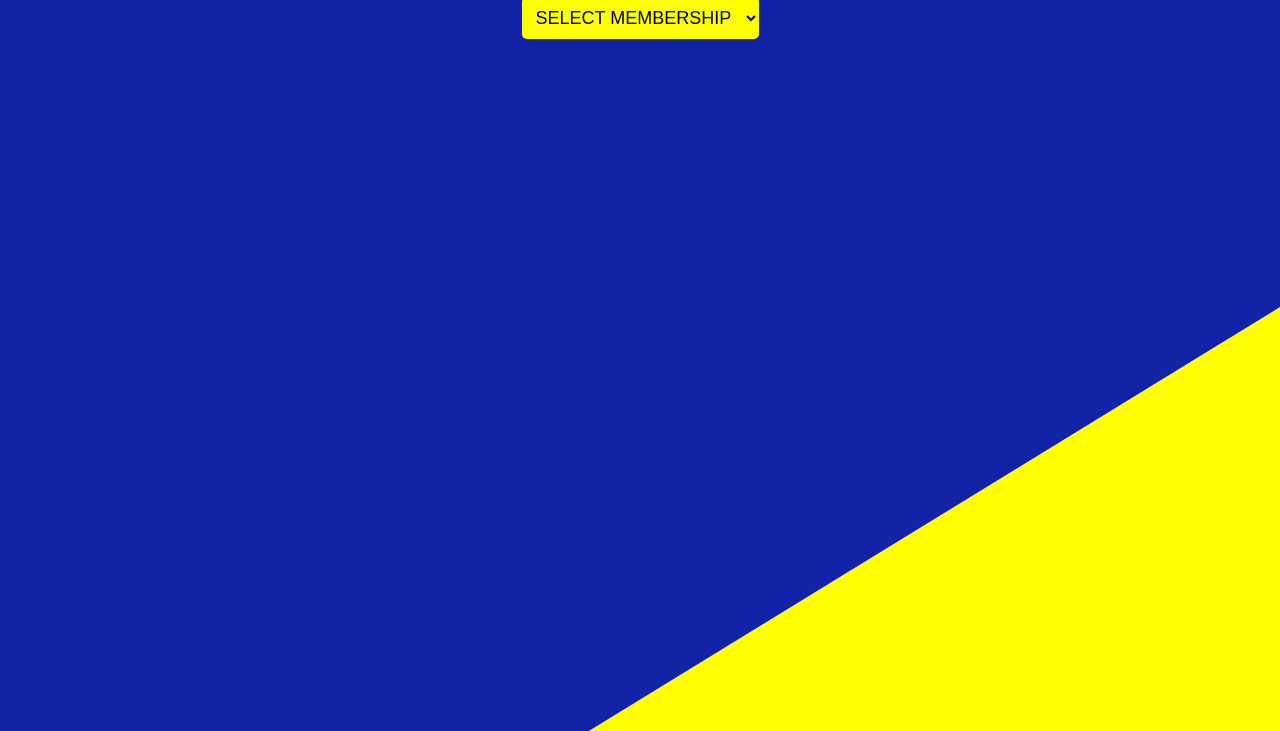
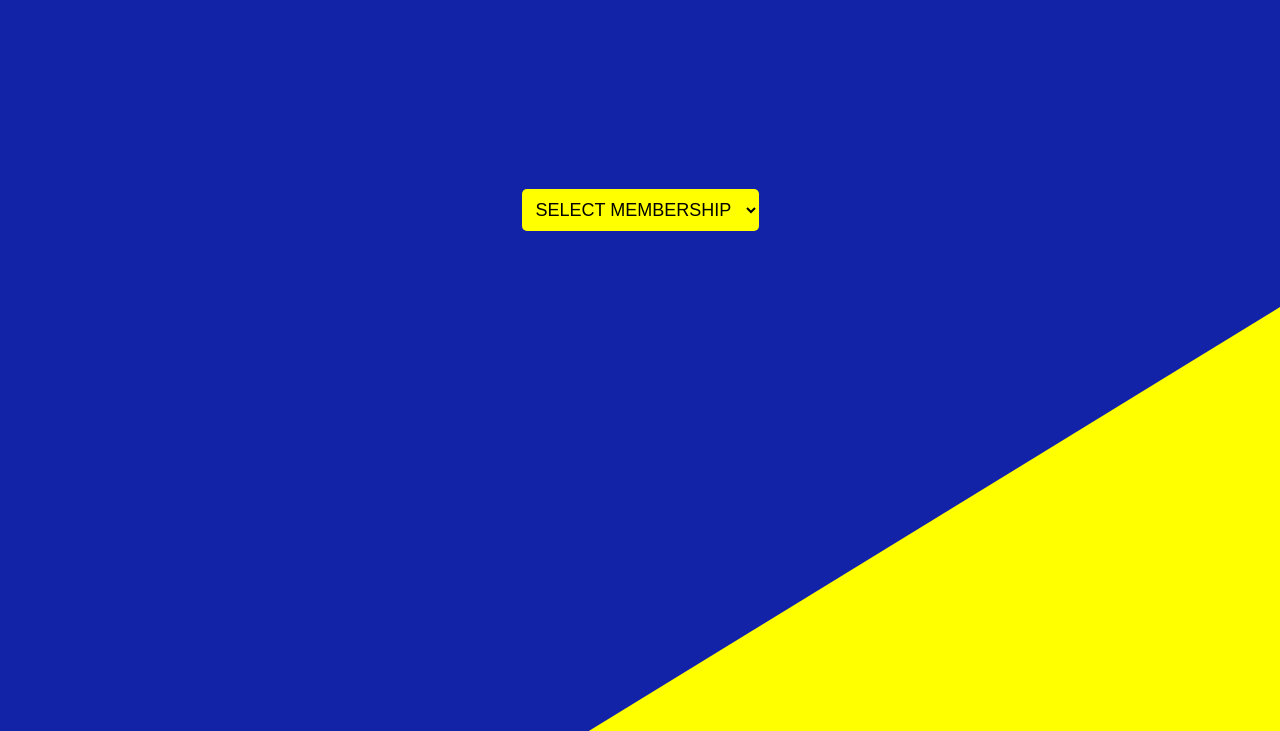
Before and after one commit to nimely111/Attendance-App, a plain HTML site: page index.html in a window 1280 px wide. Shown: the part 149-880 px from the top of the page. Drawn offline with Linux system fonts and the light colour scheme.

Commit message:
added margin of 15px auto to the welcome class

```diff
--- a/style.css
+++ b/style.css
@@ -69,7 +69,7 @@ img{
     display: flex;
     justify-content: center;
     align-items: center;
-    padding: 15% auto;
+    margin: 15% auto;
 }
 
 section h1{
```
